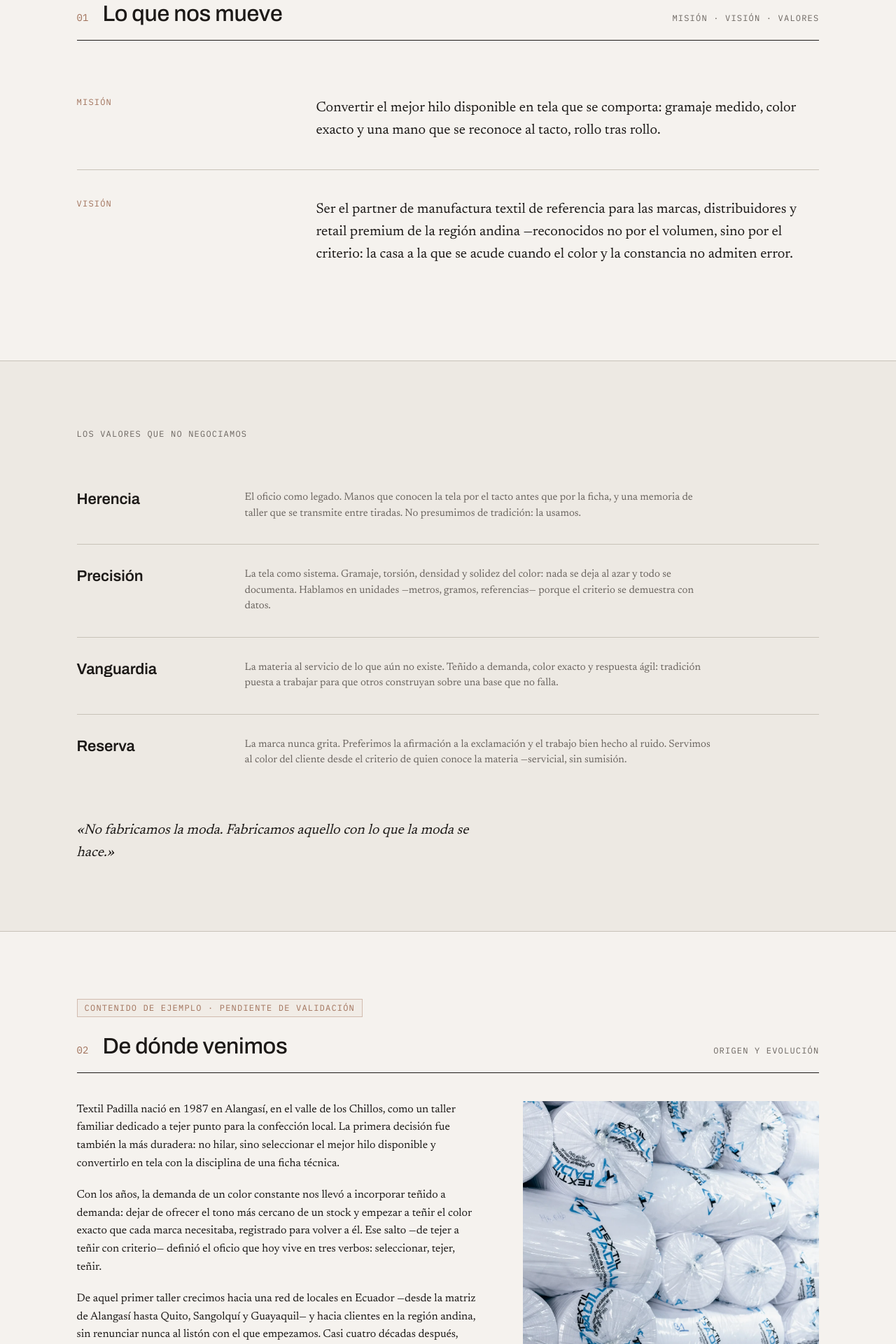
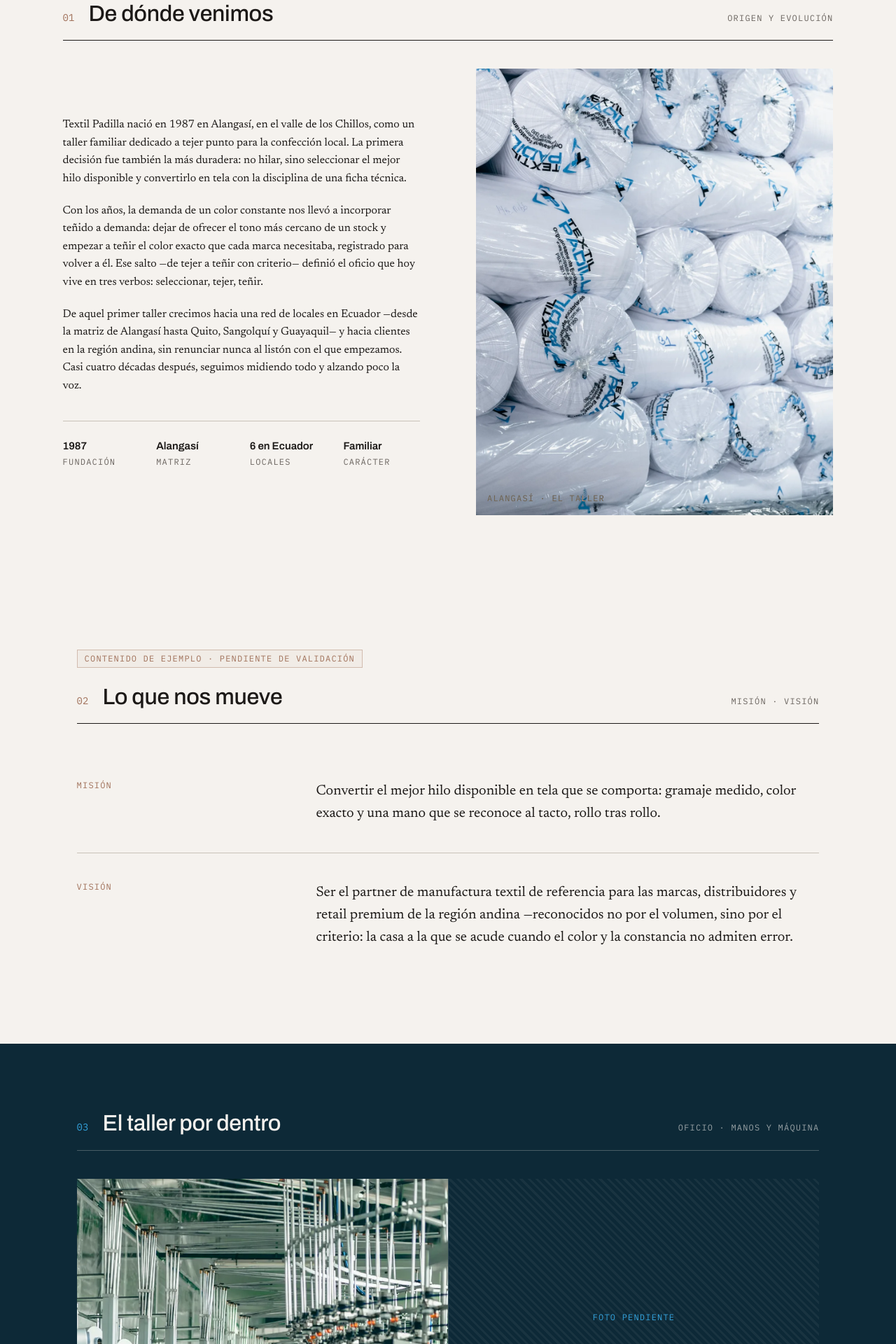
Before and after one commit to 4lanPz/APP_WEB_V2, a Next.js app: page /empresa in a window 1280 px wide. Shown: the part 860-2780 px from the top of the page at 70% size. Built offline with nearby package versions, Linux system fonts and the light colour scheme.

Commit message:
feat(empresa): reorden de secciones y bloque foto-texto compartido

```diff
--- a/src/app/empresa/page.tsx
+++ b/src/app/empresa/page.tsx
@@ -4,7 +4,7 @@ import { Container } from "@/components/ui/Container";
 import { Hero } from "@/components/ui/Hero";
 import { SectionHeader } from "@/components/ui/SectionHeader";
 import { ImagePlaceholder } from "@/components/ui/ImagePlaceholder";
-import { PhotoCurtain } from "@/components/motion/Curtain";
+import { BloqueFotoTexto } from "@/components/ui/BloqueFotoTexto";
 import { Timeline } from "@/components/ui/Timeline";
 import { DraftNotice } from "@/components/ui/DraftNotice";
 import { foto } from "@/data/imagenes";
@@ -12,6 +12,7 @@ import { buttonVariants } from "@/components/ui/buttonVariants";
 import { MagneticLink } from "@/components/motion/MagneticLink";
 import { Reveal } from "@/components/motion/Reveal";
 import { RevealGroup, RevealItem } from "@/components/motion/RevealGroup";
+import { numerador } from "@/lib/numerador";
 
 export const metadata: Metadata = {
   title: "Nuestra Empresa — Textil Padilla",
@@ -109,7 +110,25 @@ const hitos = [
   },
 ];
 
+/*
+ * ORDEN DE LA PÁGINA: origen → propósito → taller → valores → cronología.
+ *
+ * Se cuenta de dónde venimos antes de decir a dónde vamos, y las dos cosas
+ * antes de enseñar dónde se hacen. La línea de hitos cierra: es el registro que
+ * respalda todo lo anterior, no la puerta de entrada.
+ *
+ * Los índices los pone `numerador()` según ESTE orden, así que mover una sección
+ * de sitio renumera las cabeceras sin tocarlas. Los `id` viajan con su sección
+ * —`#historia`, `#manifiesto`, `#infraestructura`, `#hitos` siguen existiendo y
+ * apuntando a lo mismo—, que es lo que mantiene vivos el CTA del hero y los
+ * enlaces del footer.
+ *
+ * «Los valores» no consume número: no usa `SectionHeader`, y no lo usa porque
+ * está pendiente de rediseño.
+ */
 export default function EmpresaPage() {
+  const numero = numerador();
+
   return (
     <div className="flex flex-col">
       <Hero
@@ -121,76 +140,47 @@ export default function EmpresaPage() {
         primaryCta={{ label: "Conocer nuestra historia →", href: "#historia" }}
       />
 
-      <section id="manifiesto" className="py-16 sm:py-24">
-        <Container>
+      {/*
+        De dónde venimos — LA COMPOSICIÓN DE «VERDAD MATERIAL», INVERTIDA.
+
+        Era una rejilla propia de esta página: dos columnas desiguales
+        (1,15 / 0,85) con 64 px de separación, dentro del contenedor normal.
+        Pasa a `BloqueFotoTexto` —el split de la portada— en el contenedor
+        AMPLIO: dos mitades iguales con 80 px de aire a 1440.
+
+        INVERTIDA, y por eso existe la prop: aquí el texto abre por la izquierda
+        y la foto cierra por la derecha, al revés que en la portada. No es un
+        `order-*` sobre la misma rejilla: `invertido` cambia el orden en el DOM,
+        así que el apilado en móvil sigue siendo el que ya tenía esta sección
+        —primero el relato, después la foto— en vez de dársela vuelta.
+
+        LA FOTO CONSERVA SU `aspect-4/5` y no hereda el alto de la portada. El
+        slot `oficio-taller-alangasi` está registrado como vertical 4:5 y la foto
+        real es de 1200 px de ancho: meterla en el marco apaisado de la macro
+        sería recortarle media imagen. La composición se comparte; la proporción
+        de cada foto es suya.
+
+        La cabecera entra en el mismo contenedor amplio que el bloque, para que
+        el filete de `SectionHeader` empiece y acabe donde empieza y acaba el
+        texto que hay debajo. Es lo que ya hace «Familias de tela» en la portada.
+      */}
+      <section id="historia" className="py-16 sm:py-24">
+        <Container ancho="amplio">
           <div className="mb-6">
             <DraftNotice>Contenido de ejemplo · pendiente de validación</DraftNotice>
           </div>
-          <SectionHeader index="01" title="Lo que nos mueve" tag="Misión · Visión · Valores" />
-          <RevealGroup className="flex flex-col divide-y divide-greige">
-            <RevealItem className="grid grid-cols-1 gap-4 py-10 sm:grid-cols-[0.42fr_1fr] sm:gap-10">
-              <span className="font-mono text-label uppercase text-accent">
-                Misión
-              </span>
-              <p className="font-serif text-body-l text-ink">
-                Convertir el mejor hilo disponible en tela que se comporta:
-                gramaje medido, color exacto y una mano que se reconoce al
-                tacto, rollo tras rollo.
-              </p>
-            </RevealItem>
-            <RevealItem className="grid grid-cols-1 gap-4 py-10 sm:grid-cols-[0.42fr_1fr] sm:gap-10">
-              <span className="font-mono text-label uppercase text-accent">
-                Visión
-              </span>
-              <p className="font-serif text-body-l text-ink">
-                Ser el partner de manufactura textil de referencia para las
-                marcas, distribuidores y retail premium de la región andina
-                —reconocidos no por el volumen, sino por el criterio: la casa
-                a la que se acude cuando el color y la constancia no admiten
-                error.
-              </p>
-            </RevealItem>
-          </RevealGroup>
-        </Container>
-      </section>
-
-      <section className="border-y border-greige bg-bone py-16 sm:py-24">
-        <Container>
-          <p className="mb-10 font-mono text-label uppercase text-graphite">
-            Los valores que no negociamos
-          </p>
-          <RevealGroup className="flex flex-col divide-y divide-greige">
-            {valores.map((valor) => (
-              <RevealItem
-                key={valor.title}
-                className="grid grid-cols-1 gap-3 py-8 sm:grid-cols-[200px_1fr] sm:gap-10"
+          <SectionHeader index={numero()} title="De dónde venimos" tag="Origen y evolución" />
+          <BloqueFotoTexto
+            invertido
+            foto={{
+              src: foto("oficio-taller-alangasi")?.ruta,
+              alt: foto("oficio-taller-alangasi")?.alt,
+              /* La columna es la mitad del contenedor amplio menos el aire: 579 px de 1440. */
+              sizes: "(min-width: 1024px) 40vw, 100vw",
+              caption: "Alangasí · el taller",
+              className: "aspect-4/5",
+            }}
           >
-                <h3 className="font-sans text-h3 font-semibold text-ink">
-                  {valor.title}
-                </h3>
-                <p className="max-w-2xl font-serif text-body-s text-graphite">
-                  {valor.description}
-                </p>
-              </RevealItem>
-            ))}
-          </RevealGroup>
-          <Reveal className="mt-10">
-            <p className="max-w-xl font-serif text-body-l italic text-ink">
-              «No fabricamos la moda. Fabricamos aquello con lo que la moda se
-              hace.»
-            </p>
-          </Reveal>
-        </Container>
-      </section>
-
-      <section id="historia" className="py-16 sm:py-24">
-        <Container>
-          <div className="mb-6">
-            <DraftNotice>Contenido de ejemplo · pendiente de validación</DraftNotice>
-          </div>
-          <SectionHeader index="02" title="De dónde venimos" tag="Origen y evolución" />
-          <div className="grid grid-cols-1 gap-10 lg:grid-cols-[1.15fr_0.85fr] lg:gap-16">
-            <div className="flex flex-col gap-5">
             <p className="font-serif text-body-m text-ink">
               Textil Padilla nació en 1987 en Alangasí, en el valle de los
               Chillos, como un taller familiar dedicado a tejer punto para
@@ -231,35 +221,53 @@ export default function EmpresaPage() {
                 </RevealItem>
               ))}
             </RevealGroup>
-            </div>
-            <PhotoCurtain
-              src={foto("oficio-taller-alangasi")?.ruta}
-              alt={foto("oficio-taller-alangasi")?.alt}
-              sizes="(min-width: 1024px) 40vw, 100vw"
-              caption="Alangasí · el taller"
-              className="aspect-4/5"
-            />
-          </div>
+          </BloqueFotoTexto>
         </Container>
       </section>
 
-      <section id="hitos" className="py-16 sm:py-24">
+      <section id="manifiesto" className="py-16 sm:py-24">
         <Container>
           <div className="mb-6">
             <DraftNotice>Contenido de ejemplo · pendiente de validación</DraftNotice>
           </div>
-          <SectionHeader index="03" title="La vida de Textil Padilla" tag="Registro cronológico" />
-          <p className="mb-10 max-w-xl font-serif text-caption italic text-graphite">
-            Fechas y aperturas por confirmar con administración.
+          {/*
+            La etiqueta decía "Misión · Visión · Valores" y anunciaba tres cosas
+            de las que aquí solo hay dos: los valores son su propia sección y
+            ahora quedan dos secciones más abajo, con «El taller por dentro» en
+            medio. La etiqueta enumera lo que hay debajo de ella, no el tema.
+          */}
+          <SectionHeader index={numero()} title="Lo que nos mueve" tag="Misión · Visión" />
+          <RevealGroup className="flex flex-col divide-y divide-greige">
+            <RevealItem className="grid grid-cols-1 gap-4 py-10 sm:grid-cols-[0.42fr_1fr] sm:gap-10">
+              <span className="font-mono text-label uppercase text-accent">
+                Misión
+              </span>
+              <p className="font-serif text-body-l text-ink">
+                Convertir el mejor hilo disponible en tela que se comporta:
+                gramaje medido, color exacto y una mano que se reconoce al
+                tacto, rollo tras rollo.
               </p>
-          <Timeline items={hitos} />
+            </RevealItem>
+            <RevealItem className="grid grid-cols-1 gap-4 py-10 sm:grid-cols-[0.42fr_1fr] sm:gap-10">
+              <span className="font-mono text-label uppercase text-accent">
+                Visión
+              </span>
+              <p className="font-serif text-body-l text-ink">
+                Ser el partner de manufactura textil de referencia para las
+                marcas, distribuidores y retail premium de la región andina
+                —reconocidos no por el volumen, sino por el criterio: la casa
+                a la que se acude cuando el color y la constancia no admiten
+                error.
+              </p>
+            </RevealItem>
+          </RevealGroup>
         </Container>
       </section>
 
       <section id="infraestructura" className="bg-brand-deep py-16 text-paper sm:py-24">
         <Container>
           <SectionHeader
-            index="04"
+            index={numero()}
             title="El taller por dentro"
             tag="Oficio · manos y máquina"
             tone="dark"
@@ -315,6 +323,71 @@ export default function EmpresaPage() {
           </div>
         </Container>
       </section>
+
+      {/*
+        Los valores — PENDIENTE DE REDISEÑO, INTACTO A PROPÓSITO.
+
+        Se mueve de sitio y nada más: sigue siendo la lista de cuatro filas
+        separadas por filete, sin cabecera numerada, con el rótulo mono suelto
+        que tenía. Llegará con el diseño ya decidido.
+
+        CUANDO SE REDISEÑE VA EN `ancho="amplio"`. Es una rejilla de piezas
+        —cuatro valores en paralelo, no un texto seguido—, que es exactamente el
+        caso para el que se reservó el segundo ancho del `Container`. Hoy no se
+        cambia porque en una lista de filas a todo lo ancho el ancho extra solo
+        alarga la línea de lectura; en cuanto sea rejilla, deja de serlo.
+      */}
+      <section className="border-y border-greige bg-bone py-16 sm:py-24">
+        <Container>
+          <p className="mb-10 font-mono text-label uppercase text-graphite">
+            Los valores que no negociamos
+          </p>
+          <RevealGroup className="flex flex-col divide-y divide-greige">
+            {valores.map((valor) => (
+              <RevealItem
+                key={valor.title}
+                className="grid grid-cols-1 gap-3 py-8 sm:grid-cols-[200px_1fr] sm:gap-10"
+              >
+                <h3 className="font-sans text-h3 font-semibold text-ink">
+                  {valor.title}
+                </h3>
+                <p className="max-w-2xl font-serif text-body-s text-graphite">
+                  {valor.description}
+                </p>
+              </RevealItem>
+            ))}
+          </RevealGroup>
+          <Reveal className="mt-10">
+            <p className="max-w-xl font-serif text-body-l italic text-ink">
+              «No fabricamos la moda. Fabricamos aquello con lo que la moda se
+              hace.»
+            </p>
+          </Reveal>
+        </Container>
+      </section>
+
+      {/*
+        Línea de hitos — PENDIENTE DE REDISEÑO (año en vez del código interno,
+        textos e imagen más grandes). Aquí solo cambia de sitio: cierra la
+        página en vez de partirla por la mitad.
+
+        CUANDO SE REDISEÑE VA EN `ancho="amplio"`, igual que la rejilla de
+        valores. El rediseño la hace crecer —tipografía mayor y una imagen por
+        hito—, y esos son justo los 200 px de contenedor que hoy no le hacen
+        falta y entonces sí.
+      */}
+      <section id="hitos" className="py-16 sm:py-24">
+        <Container>
+          <div className="mb-6">
+            <DraftNotice>Contenido de ejemplo · pendiente de validación</DraftNotice>
+          </div>
+          <SectionHeader index={numero()} title="La vida de Textil Padilla" tag="Registro cronológico" />
+          <p className="mb-10 max-w-xl font-serif text-caption italic text-graphite">
+            Fechas y aperturas por confirmar con administración.
+          </p>
+          <Timeline items={hitos} />
+        </Container>
+      </section>
     </div>
   );
 }
--- /dev/null
+++ b/src/components/ui/BloqueFotoTexto.tsx
@@ -0,0 +1,71 @@
+import type { ReactNode } from "react";
+import { PhotoCurtain, type PhotoCurtainProps } from "@/components/motion/Curtain";
+import { cn } from "@/lib/cn";
+
+/**
+ * Alto del marco de la foto cuando la página no pide otro. La foto ya no es
+ * media pantalla a sangre sino una columna de rejilla, y una columna se queda
+ * a la altura del texto que tiene al lado: sin alto propio, una macro dejaría
+ * de verse como macro.
+ *
+ * Se pisa entero pasando `className` en `foto` —no se fusiona—, porque una
+ * página que pide `aspect-*` está eligiendo proporción, y dejarle debajo un
+ * `min-h` heredado son dos mecanismos de tamaño discutiendo por el mismo marco.
+ */
+const ALTO_FOTO = "min-h-[62vw] sm:min-h-90 lg:min-h-130";
+
+export interface BloqueFotoTextoProps {
+  /** Props de la foto. Su `className` sustituye al alto por defecto. */
+  foto: PhotoCurtainProps;
+  /**
+   * Texto a la izquierda y foto a la derecha, en vez de al revés.
+   *
+   * NO ES UN `order-*`: cambia el orden en el DOM. Así el orden de lectura
+   * —y el apilado en móvil, que es ese mismo orden— acompaña a lo que se ve
+   * en escritorio en lugar de contradecirlo. Sin invertir, la foto abre el
+   * bloque también en móvil; invertido, abre el texto.
+   */
+  invertido?: boolean;
+  /** La columna de texto. Se apila con la separación del bloque. */
+  children: ReactNode;
+  className?: string;
+}
+
+/**
+ * DOS COLUMNAS CON AIRE: foto y texto en la misma rejilla, separados.
+ *
+ * El patrón que estrenó «Verdad material» en la portada. Las dos columnas viven
+ * dentro del mismo contenedor —la foto no rompe a sangre— con una separación
+ * que a 1440 son 80 px. Va pensado para el contenedor ANCHO (`ancho="amplio"`),
+ * que es la excepción reservada justo a esto: splits de imagen + texto donde el
+ * ancho es parte del contenido. El contenedor lo pone la página, porque es ella
+ * la que decide si la cabecera de sección entra o no en el mismo ancho.
+ *
+ * En móvil se apilan, con 40 px entre las dos partes.
+ *
+ * El gesto de la foto es el de siempre —barrido de `Curtain`—; el del texto lo
+ * decide cada página con lo que meta dentro.
+ */
+export function BloqueFotoTexto({
+  foto,
+  invertido = false,
+  children,
+  className,
+}: BloqueFotoTextoProps) {
+  const columnaFoto = (
+    <PhotoCurtain {...foto} className={foto.className ?? ALTO_FOTO} />
+  );
+  const columnaTexto = <div className="flex flex-col gap-5">{children}</div>;
+
+  return (
+    <div
+      className={cn(
+        "grid grid-cols-1 items-center gap-10 lg:grid-cols-2 lg:gap-20",
+        className,
+      )}
+    >
+      {invertido ? columnaTexto : columnaFoto}
+      {invertido ? columnaFoto : columnaTexto}
+    </div>
+  );
+}
--- /dev/null
+++ b/src/lib/numerador.ts
@@ -0,0 +1,27 @@
+/**
+ * EL NUMERADO DE SECCIÓN SALE DEL ORDEN, NO DE LA MANO.
+ *
+ * Antes cada `SectionHeader` traía su `index="02"` escrito, y reordenar una
+ * página obligaba a renumerar las cabeceras a mano —con el fallo clásico de
+ * dejarse una y publicar un 01, 03, 03, 04—. Aquí el índice es "el siguiente",
+ * así que mover un bloque de sitio lo renumera todo sin tocar nada más: las
+ * llamadas se resuelven en el orden en que se construye el JSX, que es el orden
+ * en que se leen en pantalla.
+ *
+ * SE LLAMA DENTRO DEL COMPONENTE DE PÁGINA, Y ESO ES LO IMPORTANTE. Un contador
+ * creado en el módulo sería estado compartido entre peticiones: el servidor lo
+ * incrementaría en cada render y el segundo visitante vería 04, 05, 06. Uno por
+ * render empieza siempre en 01.
+ *
+ *   const numero = numerador();
+ *   <SectionHeader index={numero()} … />
+ *
+ * NO TIENE POR QUÉ NUMERAR TODAS LAS SECCIONES, solo las que llevan índice. El
+ * numerado marca un recorrido, y hay bloques que no forman parte de él (una
+ * declaración de marca, una herramienta); esos no usan `SectionHeader` y por
+ * tanto no consumen número.
+ */
+export function numerador() {
+  let n = 0;
+  return () => String(++n).padStart(2, "0");
+}
```
Also changed, not shown: src/app/page.tsx (+20 -40 lines), src/lib/nav-data.ts (+10 -1 lines). Lines whose indentation alone changed are shown as unchanged.
